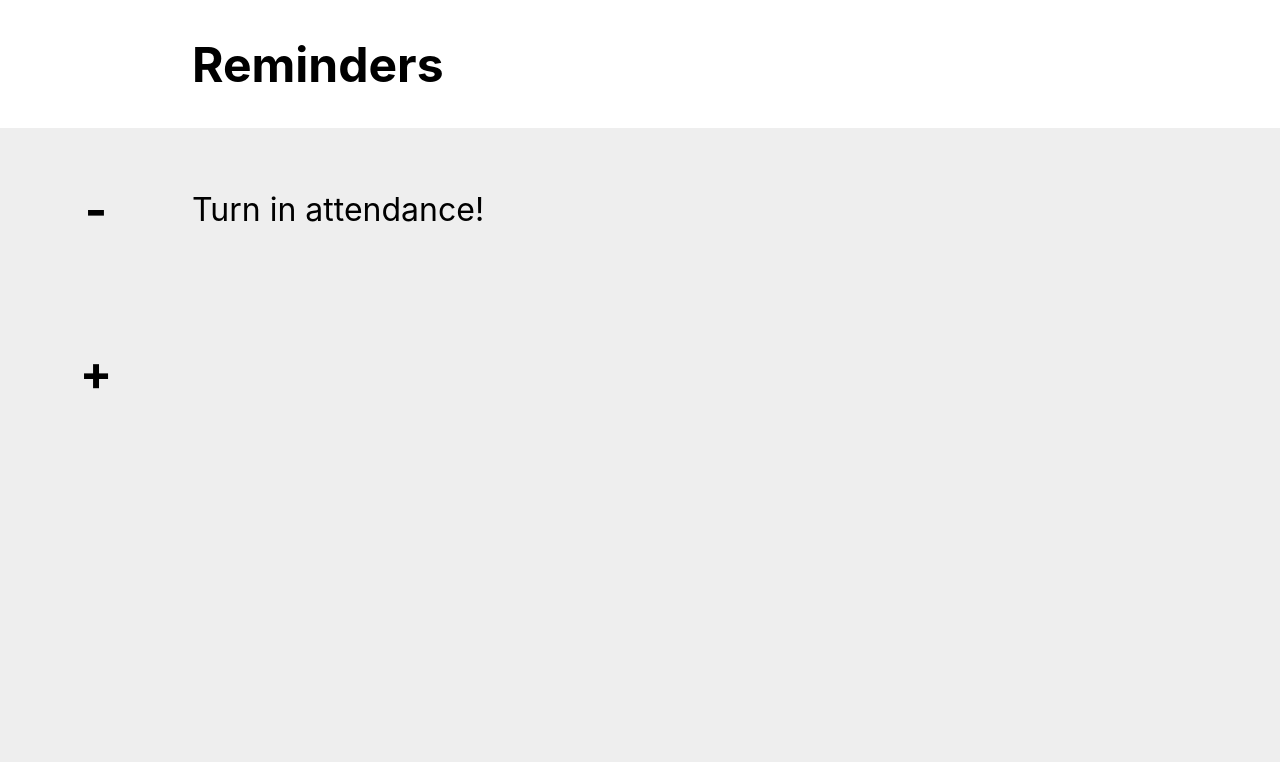
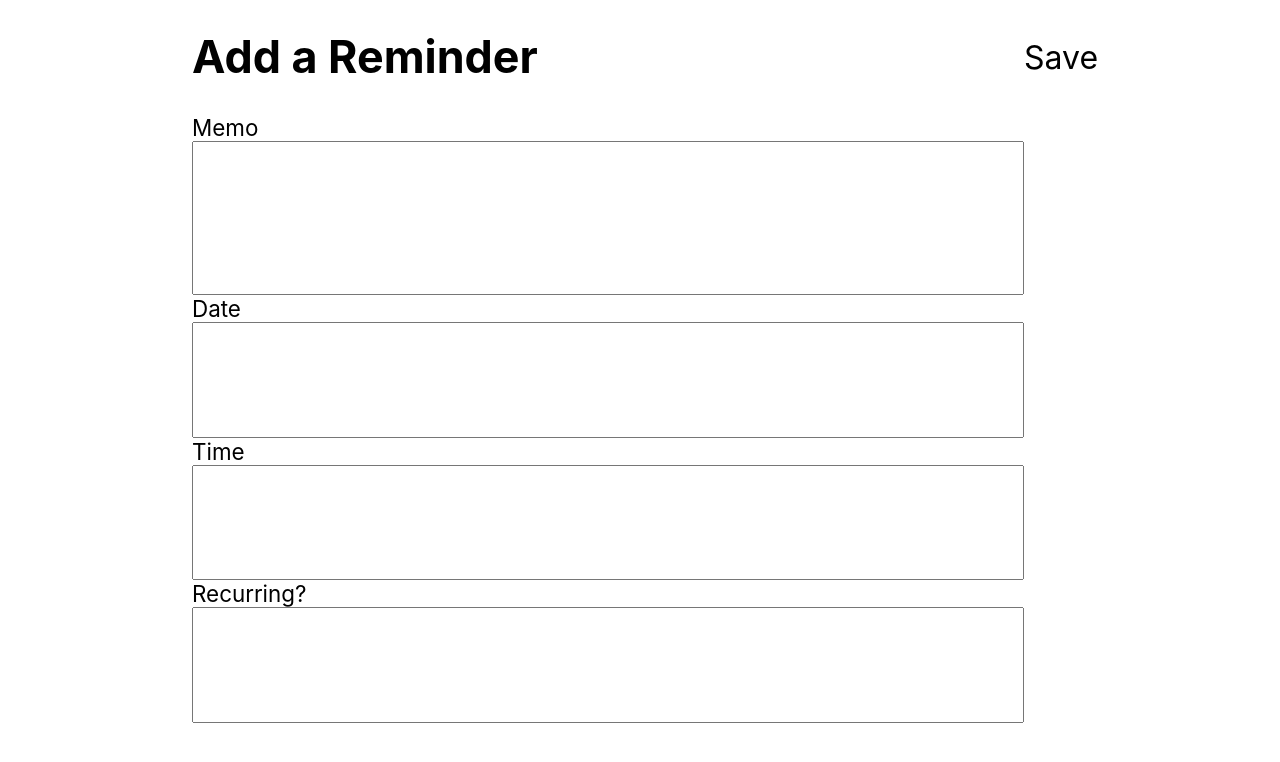
Before and after one commit to cembreyfarquhar/reminderApp, a React (Create React App) app in the folder reminder/: page /add-reminder-form in a window 1280 px wide. Shown: the top 762 px of the page. Built offline with nearby package versions, Linux system fonts and the light colour scheme.

Commit message:
fixes bug from object key name

```diff
--- a/reminder/package.json
+++ b/reminder/package.json
@@ -5,6 +5,7 @@
   "dependencies": {
     "react": "^16.8.3",
     "react-dom": "^16.8.3",
+    "react-router-dom": "^4.3.1",
     "react-scripts": "2.1.5",
     "styled-components": "^4.1.3"
   },
--- a/reminder/src/App.js
+++ b/reminder/src/App.js
@@ -1,7 +1,9 @@
 import React, { Component } from "react";
 import "./App.css";
+import { Route, withRouter } from "react-router-dom";
 import styled from "styled-components";
-import RemindersContainer from "./components/home-screen/reminders/RemindersContainer.js";
+import HomePage from "./components/home-screen/HomePage.js";
+import AddReminderForm from "./components/home-screen/reminders/forms/AddReminderForm.js";
 
 const StyledApp = styled.div`
   box-sizing: border-box;
@@ -9,54 +11,38 @@ const StyledApp = styled.div`
   font-size: 10px;
 `;
 
-const StyledHomePage = styled.div`
-  display: grid;
-  height: 100%;
-  grid-template-columns: 15% auto 15%;
-  grid-template-rows: 16% 84%;
-  grid-template-areas:
-    "header header header"
-    "reminders";
-`;
-
-const StyledHeader = styled.div`
-  grid-column: 2 / 3;
-  grid-row: 1 / 2;
-  display: flex;
-  align-items: center;
-  h1 {
-    font-size: 3rem;
-  }
-`;
-
 class App extends Component {
   state = {
     reminders: [
       {
-        id: 0,
-        text: "Turn in attendance!"
+        memo: "Turn in attendance!",
       }
     ]
   };
 
-  submitReminder = (e, reminder) => {
-    e.preventDefault();
-    this.setState(prevState => {
-      return {
-        reminders: [...prevState.reminders, reminder]
-      };
-    });
+  submitReminder = reminder => {
+    this.setState(prevState => ({
+      reminders: [...prevState.reminders, reminder]
+    }));
   };
 
   render() {
     return (
       <StyledApp>
-        <StyledHomePage>
-          <StyledHeader>
-            <h1>Reminders</h1>
-          </StyledHeader>
-          <RemindersContainer reminders={this.state.reminders} submitReminder={this.submitReminder}/>
-        </StyledHomePage>
+        <Route
+          exact
+          path="/"
+          render={props => (
+            <HomePage {...props} reminders={this.state.reminders} />
+          )}
+        />
+        <Route
+          exact={true}
+          path="/add-reminder-form"
+          render={props => (
+            <AddReminderForm {...props} submitReminder={this.submitReminder} />
+          )}
+        />
       </StyledApp>
     );
   }
--- /dev/null
+++ b/reminder/src/components/home-screen/HomePage.js
@@ -0,0 +1,36 @@
+import React from "react";
+import styled from "styled-components";
+import RemindersContainer from "./reminders/RemindersContainer.js";
+
+const StyledHomePage = styled.div`
+  display: grid;
+  height: 100%;
+  grid-template-columns: 15% auto 15%;
+  grid-template-rows: 16% 84%;
+  grid-template-areas:
+    "header header header"
+    "reminders";
+`;
+
+const StyledHeader = styled.div`
+  grid-column: 2 / 3;
+  grid-row: 1 / 2;
+  display: flex;
+  align-items: center;
+  h1 {
+    font-size: 3rem;
+  }
+`;
+
+const HomePage = ({ reminders }) => {
+  return (
+    <StyledHomePage>
+      <StyledHeader>
+        <h1>Reminders</h1>
+      </StyledHeader>
+      <RemindersContainer reminders={reminders} />
+    </StyledHomePage>
+  );
+};
+
+export default HomePage;
--- a/reminder/src/components/home-screen/reminders/Reminder.js
+++ b/reminder/src/components/home-screen/reminders/Reminder.js
@@ -1,13 +1,21 @@
-import React, { Component } from "react";
+import React from "react";
 import styled from "styled-components";
+import { Link } from "react-router-dom";
 
 const StyledReminder = styled.div`
   grid-column: 1 / 4;
   display: grid;
   grid-template-columns: 15% auto 15%;
   align-items: center;
+`;
+
+const StyledLink = styled(Link)`
+  all: unset;
+  grid-column: 1 / 2;
   h2 {
     width: 100%;
+    height: 100%;
+    cursor: pointer;
     grid-column: 1 / 2;
     text-align: center;
     font-size: 3rem;
@@ -15,22 +23,19 @@ const StyledReminder = styled.div`
 `;
 
 const StyledReminderText = styled.div`
-  font-size: 2rem;
+  font-size: 4rem;
   grid-column: 2 / 3;
-  display: flex;
 `;
 
-class Reminder extends Component {
-
-  render() {
-    return (
+const Reminder = props => {
+  return (
       <StyledReminder>
         <h2>-</h2>
-        <StyledReminderText>{this.props.reminder.text}</StyledReminderText>
-        <h2 onClick={this.addReminder}>+</h2>
+        <StyledReminderText>{props.reminder.memo}</StyledReminderText>
+        <StyledLink to="/add-reminder-form"><h2>+</h2>
+        </StyledLink>
       </StyledReminder>
-    );
-  }
-}
+  );
+};
 
 export default Reminder;
--- a/reminder/src/components/home-screen/reminders/RemindersContainer.js
+++ b/reminder/src/components/home-screen/reminders/RemindersContainer.js
@@ -9,11 +9,11 @@ const StyledRemindersContainer = styled.div`
   grid-template-rows: repeat(8, auto [reminder]);
 `;
 
-const RemindersContainer = ({ reminders, submitReminder }) => {
+const RemindersContainer = ({ reminders }) => {
   return (
     <StyledRemindersContainer>
       {reminders.map(reminder => {
-        return <Reminder reminder={reminder} submitReminder={submitReminder} />;
+        return <Reminder reminder={reminder} />;
       })}
     </StyledRemindersContainer>
   );
--- /dev/null
+++ b/reminder/src/components/home-screen/reminders/forms/AddReminderForm.js
@@ -0,0 +1,84 @@
+import React, { Component } from "react";
+import styled from "styled-components";
+
+const StyledForm = styled.form`
+  display: grid;
+  width: 100vw;
+  height: 100vh;
+  grid-template-columns: 15% auto 20%;
+  grid-template-rows: 1fr 0.25fr 2fr 0.25fr 1.5fr 0.25fr 1.5fr 0.25fr 1.5fr 1fr;
+  font-size: 1.4rem;
+  h1 {
+    grid-column: 2 / 3;
+    align-self: end;
+  }
+  button {
+    all: unset;
+    cursor: pointer;
+    font-size: 2rem;
+    text-align: left;
+  }
+  span {
+    grid-column: 2 / 3;
+  }
+  input {
+    grid-column: 2 / 3;
+  }
+`;
+
+class AddReminderForm extends Component {
+  constructor() {
+    super();
+    this.state = {
+      reminder: {
+        memo: "",
+        date: "",
+        time: "",
+        createdAt: Date.now(),
+        repeating: false
+      }
+    };
+  }
+
+  handleInput = ev => {
+    ev.persist();
+    this.setState(prevState => ({
+      reminder: {
+        memo: ev.target.value
+      }
+    }));
+  };
+
+  submitReminder = e => {
+    e.preventDefault();
+    this.props.submitReminder(this.state.reminder);
+    this.props.history.push("/");
+  }
+  render() {
+    return (
+      <StyledForm>
+        <h1>Add a Reminder</h1>
+        <button
+          onClick={this.submitReminder}
+        >
+          Save
+        </button>
+        <span>Memo</span>
+        <input
+          type="text"
+          onChange={this.handleInput}
+          name="text"
+          value={this.state.reminder.memo}
+        />
+        <span>Date</span>
+        <input />
+        <span>Time</span>
+        <input />
+        <span>Recurring?</span>
+        <input />
+      </StyledForm>
+    );
+  }
+}
+
+export default AddReminderForm;
--- a/reminder/src/index.js
+++ b/reminder/src/index.js
@@ -1,10 +1,16 @@
-import React from 'react';
-import ReactDOM from 'react-dom';
-import './index.css';
-import App from './App';
-import * as serviceWorker from './serviceWorker';
+import React from "react";
+import ReactDOM from "react-dom";
+import "./index.css";
+import { BrowserRouter as Router } from "react-router-dom";
+import App from "./App";
+import * as serviceWorker from "./serviceWorker";
 
-ReactDOM.render(<App />, document.getElementById('root'));
+ReactDOM.render(
+  <Router>
+    <App />
+  </Router>,
+  document.getElementById("root")
+);
 
 // If you want your app to work offline and load faster, you can change
 // unregister() to register() below. Note this comes with some pitfalls.
```
Also changed, not shown: 1 other file (tests, documents, lock files or other folders).
